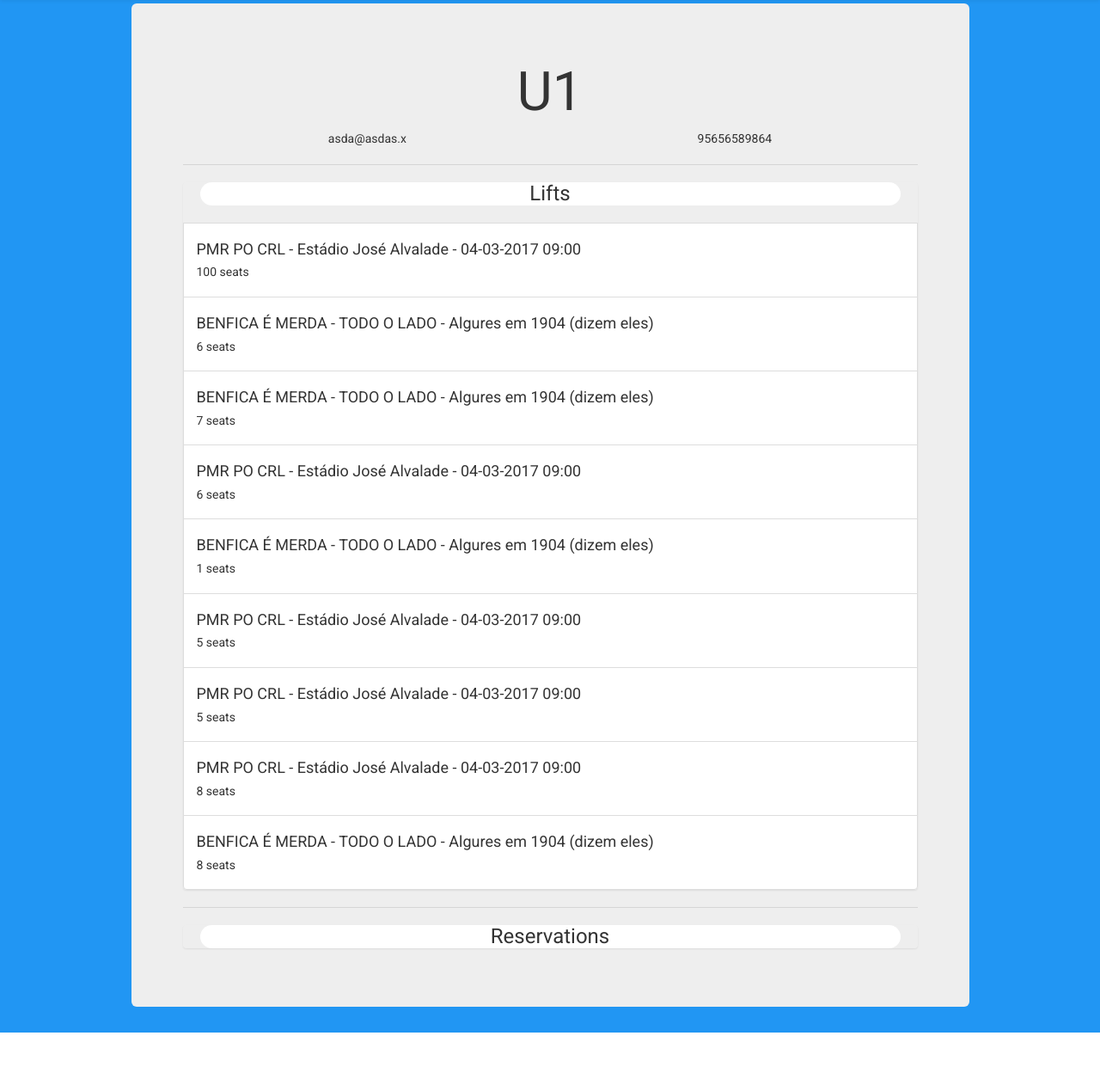
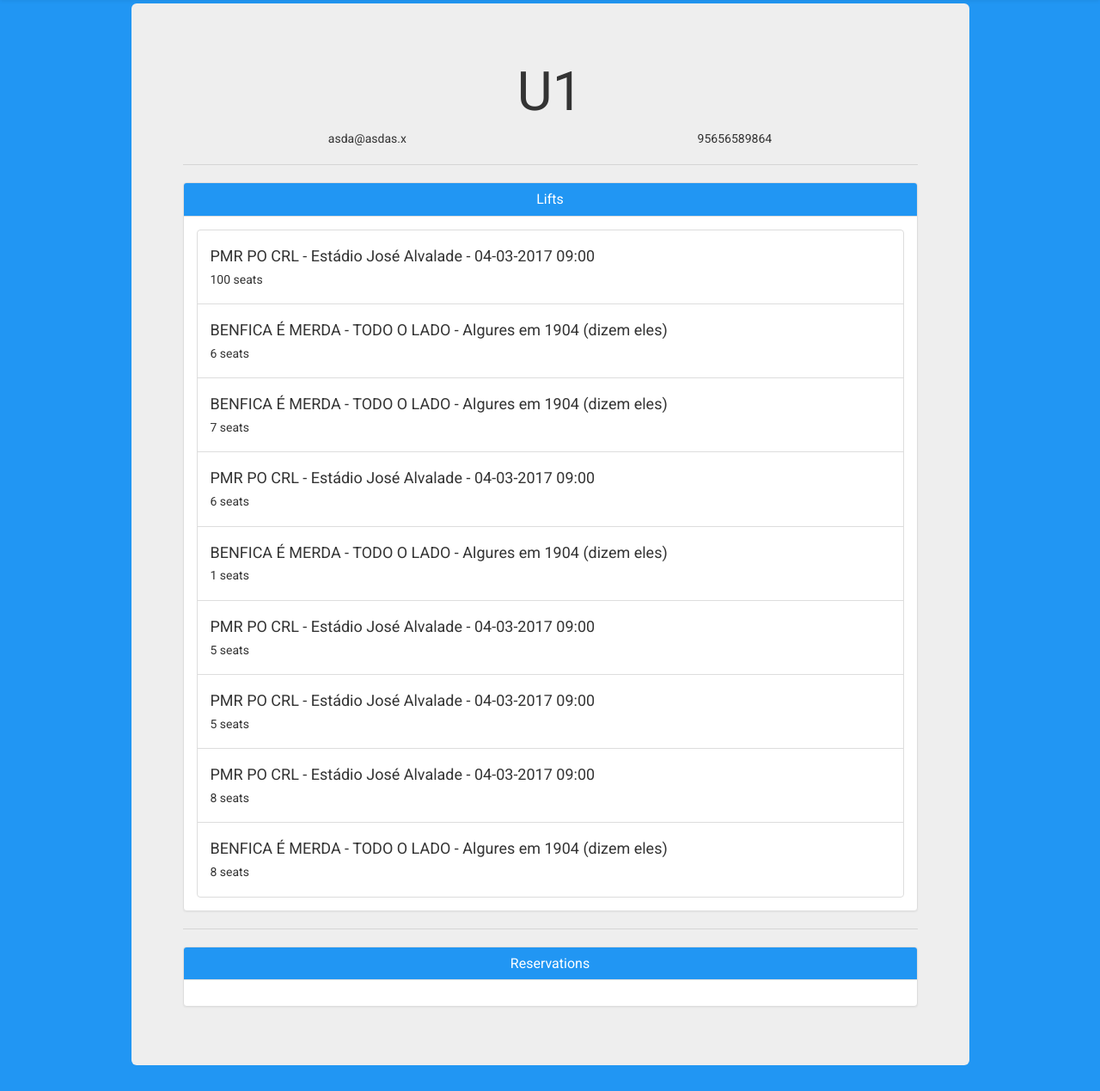
Before and after one commit to BSantos22/eventLift, a Flask app: page /profile in a window 1280 px wide. Shown: the part 66-1335 px from the top of the page at 86% size. Before the commit the page ends 1267 px from the top, so only its background shows below. Run offline with Flask 2, Linux system fonts and the light colour scheme; a user stored in the database is signed in; data comes from the database, SQL or seed files in the repository; data that the repository does not hold is empty; some libraries are stand-ins or nearby versions.

Commit message:
profile formatted

```diff
--- a/eventlift/static/profile.css
+++ b/eventlift/static/profile.css
@@ -17,3 +17,10 @@
   text-align: center;
   margin: 20px;
 }
+
+.panel-default>.panel-heading {
+  color: white;
+  background-color: #2196f3;
+  background-image: none;
+  font-weight: 900;
+}
--- a/eventlift/templates/profile.html
+++ b/eventlift/templates/profile.html
@@ -12,8 +12,12 @@
                     </ul>
                     <hr>
 
-                    <div class="list-group">
-                        <h3 id="lifts-header" class="list-group-item-heading text-center">Lifts</h3> {% for lift in user_lifts %}
+                    <div class="panel panel-default">
+                        <div class="panel-heading">
+                            <h3 class="panel-title text-center">Lifts</h3>
+                        </div>
+                        <div class="panel-body">
+                            {% for lift in user_lifts %}
                             <div href="#" class="list-group-item">
                                 <h4>{{lift[8]}} - {{lift[9]}} - {{lift[10]}}</h4>
                                 <h5>{{lift[6]}} seats</h5>
@@ -22,9 +26,15 @@
                             </div>
                             {% endfor %}
                         </div>
+                    </div>
                     <hr>
-                    <div class="list-group">
-                        <h3 id="reser-header" class="list-group-item-heading text-center">Reservations</h3> {% for reservation in user_reservations %}
+
+                    <div class="panel panel-default">
+                        <div class="panel-heading">
+                            <h3 class="panel-title text-center">Reservations</h3>
+                        </div>
+                        <div class="panel-body">
+                          {% for reservation in user_reservations %}
                           <div href="#" class="list-group-item">
                               <h4> {{reseservation[0]}} </h4>
                           </div>
@@ -34,4 +44,5 @@
                 </div>
             </div>
         </div>
+    </div>
 </div> {% endblock %}
```
Lines whose indentation alone changed are shown as unchanged.
